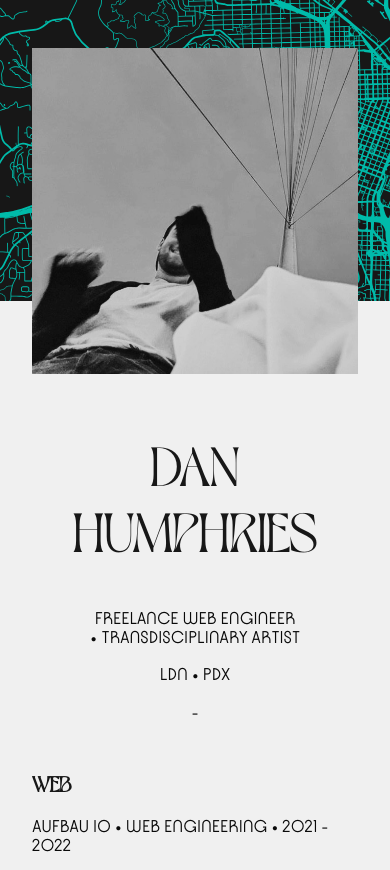
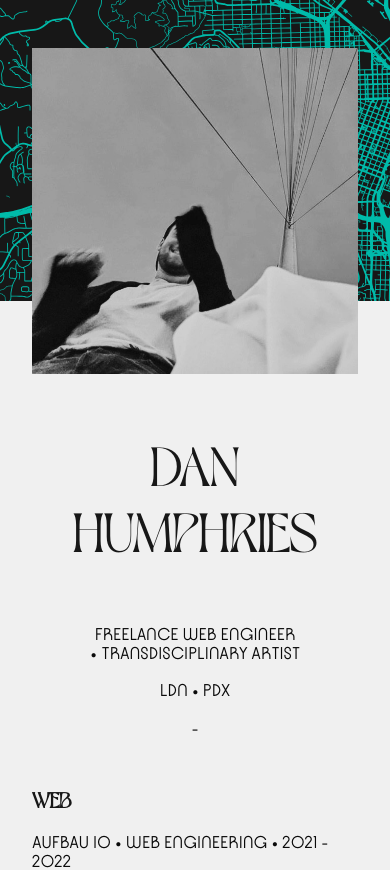
Before and after one commit to aufbau-io/niels, a Svelte app: page / in a window 390 px wide. Shown: the top 870 px of the page. Built offline with nearby package versions, Linux system fonts and the light colour scheme.

Commit message:
margin edit

```diff
--- a/src/App.svelte
+++ b/src/App.svelte
@@ -117,7 +117,7 @@
     }
 
     .titleMargin {
-      margin: 3rem 0 0 0;
+      margin: 4rem 0 0 0;
     }
   }
 </style>
```
